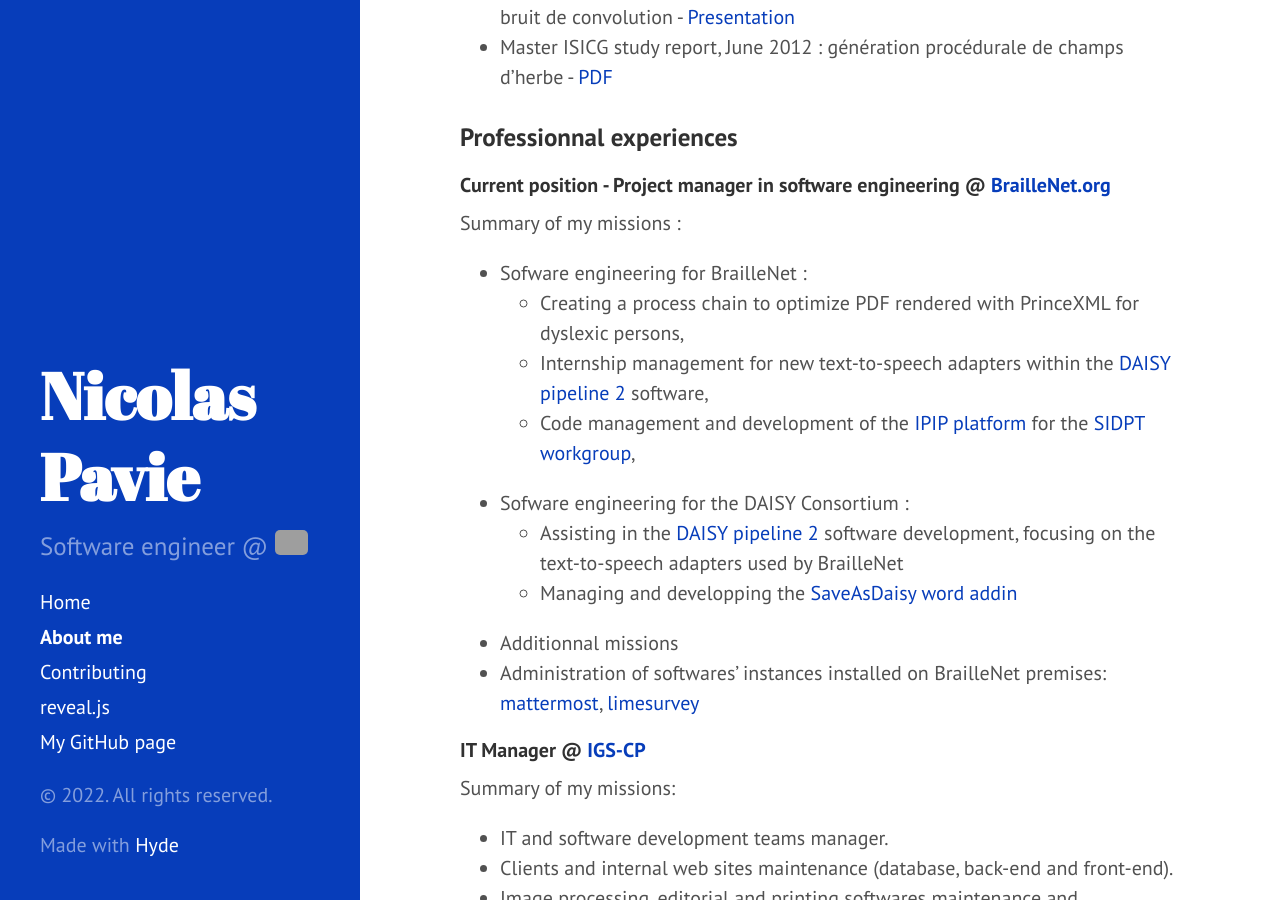
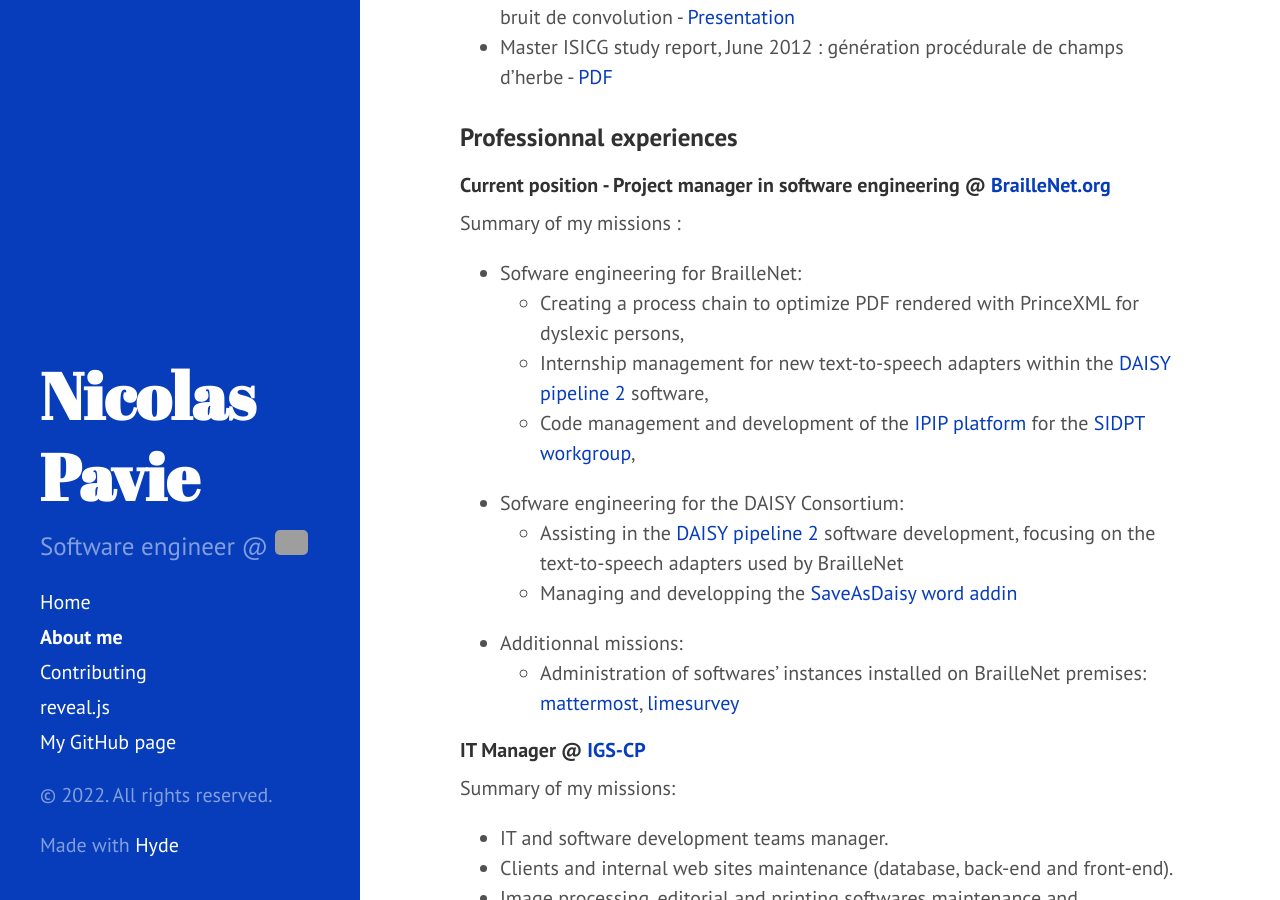
Before and after one commit to NPavie/npavie.github.io, a Jekyll site: the page built from about.md, in a window 1280 px wide and 900 px high, scrolled down 1027 px. Built offline with Jekyll 4.4.1, drawn with Linux system fonts in a browser that asks for light colours; grey boxes are pictures that could not be loaded.

```diff
--- a/about.md
+++ b/about.md
@@ -30,14 +30,14 @@ You can check [my (unupdated) resume in english](/public/files/CV_Nicolas_Pavie_
 #### Current position - Project manager in software engineering @ [BrailleNet.org](https://www.braillenet.org)
 
 Summary of my missions :
-- Sofware engineering for BrailleNet :
+- Sofware engineering for BrailleNet:
   - Creating a process chain to optimize PDF rendered with PrinceXML for dyslexic persons,
   - Internship management for new text-to-speech adapters within the [DAISY pipeline 2](http://daisy.github.io/pipeline/) software,
   - Code management and development of the [IPIP platform](https://ipip.integriert-studieren.jku.at/) for the [SIDPT workgroup](https://github.com/SIDPT),
-- Sofware engineering for the DAISY Consortium :
+- Sofware engineering for the DAISY Consortium:
   - Assisting in the [DAISY pipeline 2](http://daisy.github.io/pipeline/) software development, focusing on the text-to-speech adapters used by BrailleNet
   - Managing and developping the [SaveAsDaisy word addin](https://daisy.github.io/word-save-as-daisy/)
--  Additionnal missions
+- Additionnal missions:
   - Administration of softwares' instances installed on BrailleNet premises: [mattermost](https://mm.braillenet.org), [limesurvey](https://limesurvey.braillenet.org)
 
 #### IT Manager @ [IGS-CP](https://www.igs-cp.fr)
```
